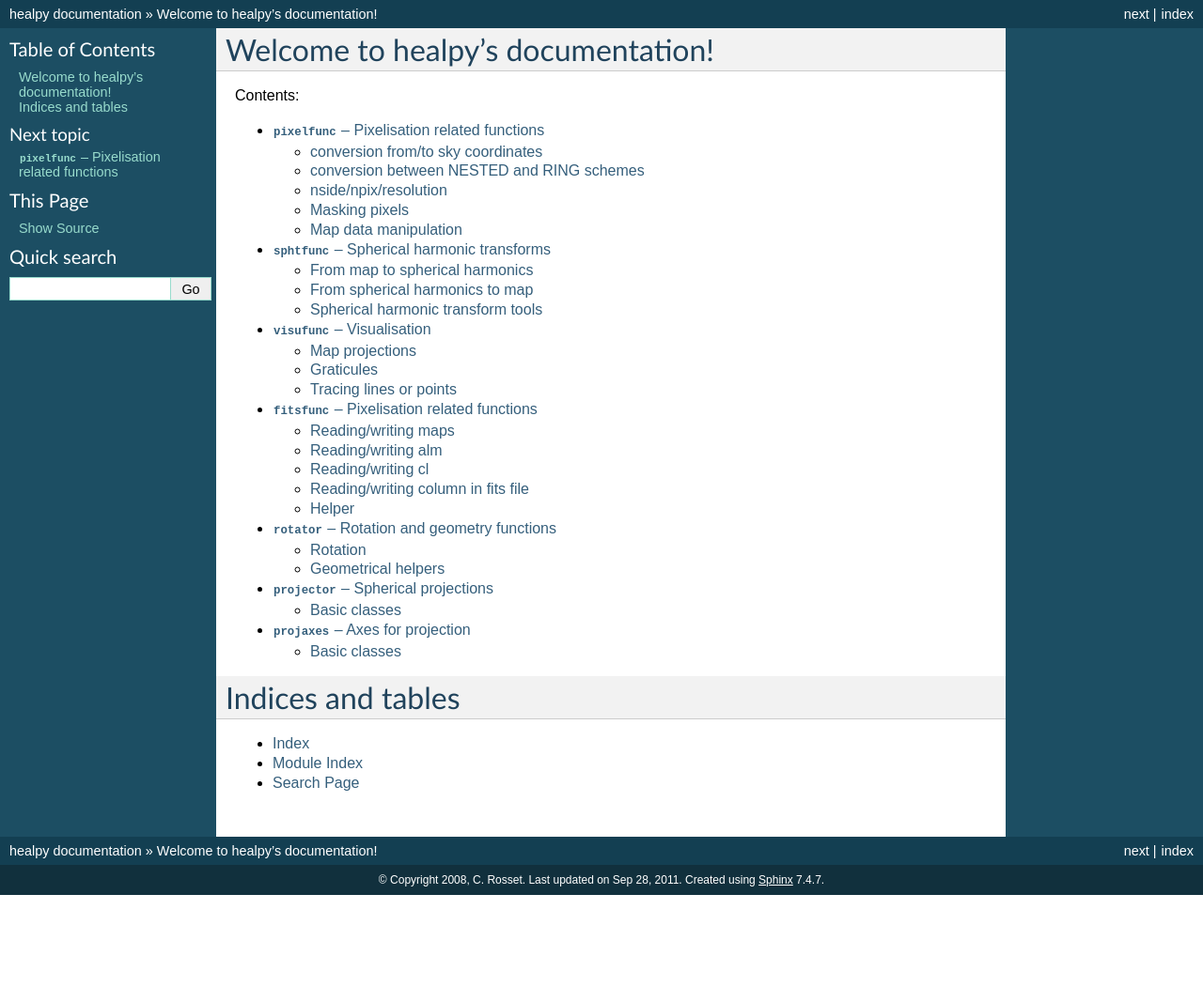
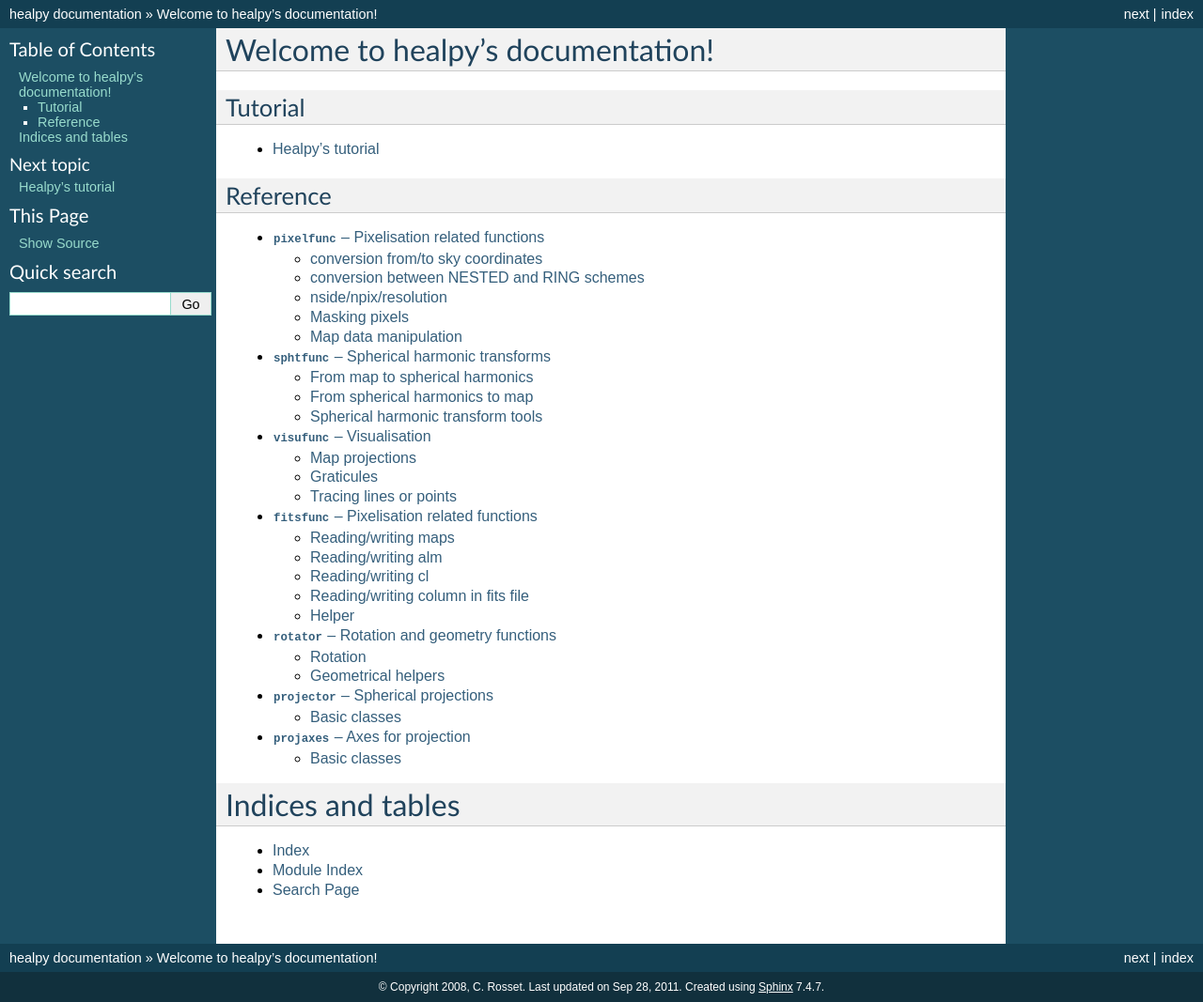
Before and after one commit to healpy/healpy, a Sphinx documentation site: the page built from doc/index.rst, in a window 1280 px wide. Shown: the whole page at 94% size. Built offline with Sphinx 7.4.7, drawn with Linux system fonts in a browser that asks for light colours; the version number could not be read and is left out; before the commit the page ends 953 px from its top, so only the background shows below that.

Commit message:
Skeleton for tutorial, need to be filled... Issue #16

```diff
--- a/doc/index.rst
+++ b/doc/index.rst
@@ -6,7 +6,16 @@ Welcome to healpy's documentation!
 ==================================
 
 
-Contents:
+Tutorial
+--------
+
+.. toctree::
+   :maxdepth: 1
+
+   tutorial
+
+Reference
+---------
 
 .. toctree::
    :maxdepth: 2
```
Also changed, not shown: doc/tutorial.rst (added, +33 -0 lines).
